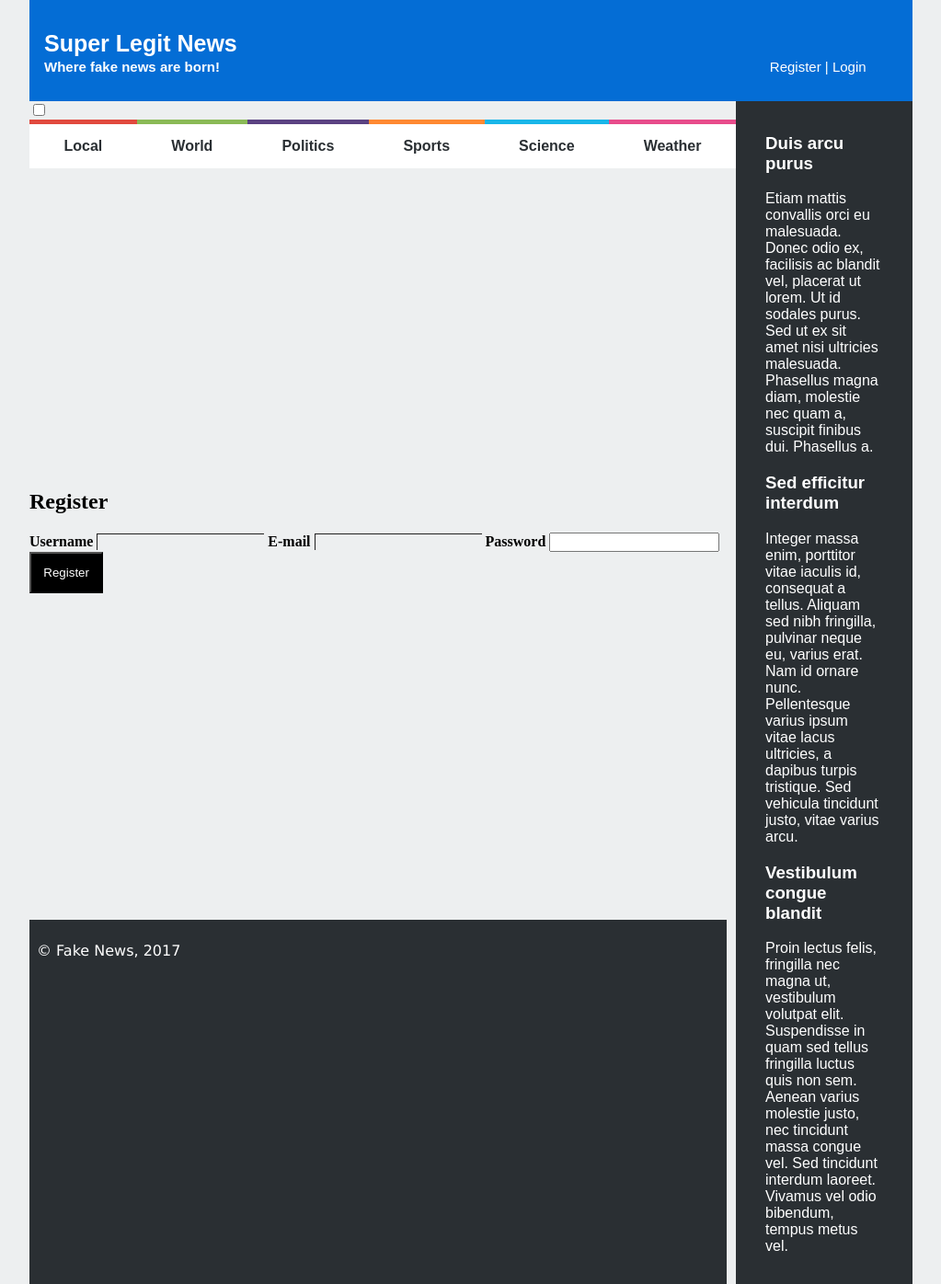
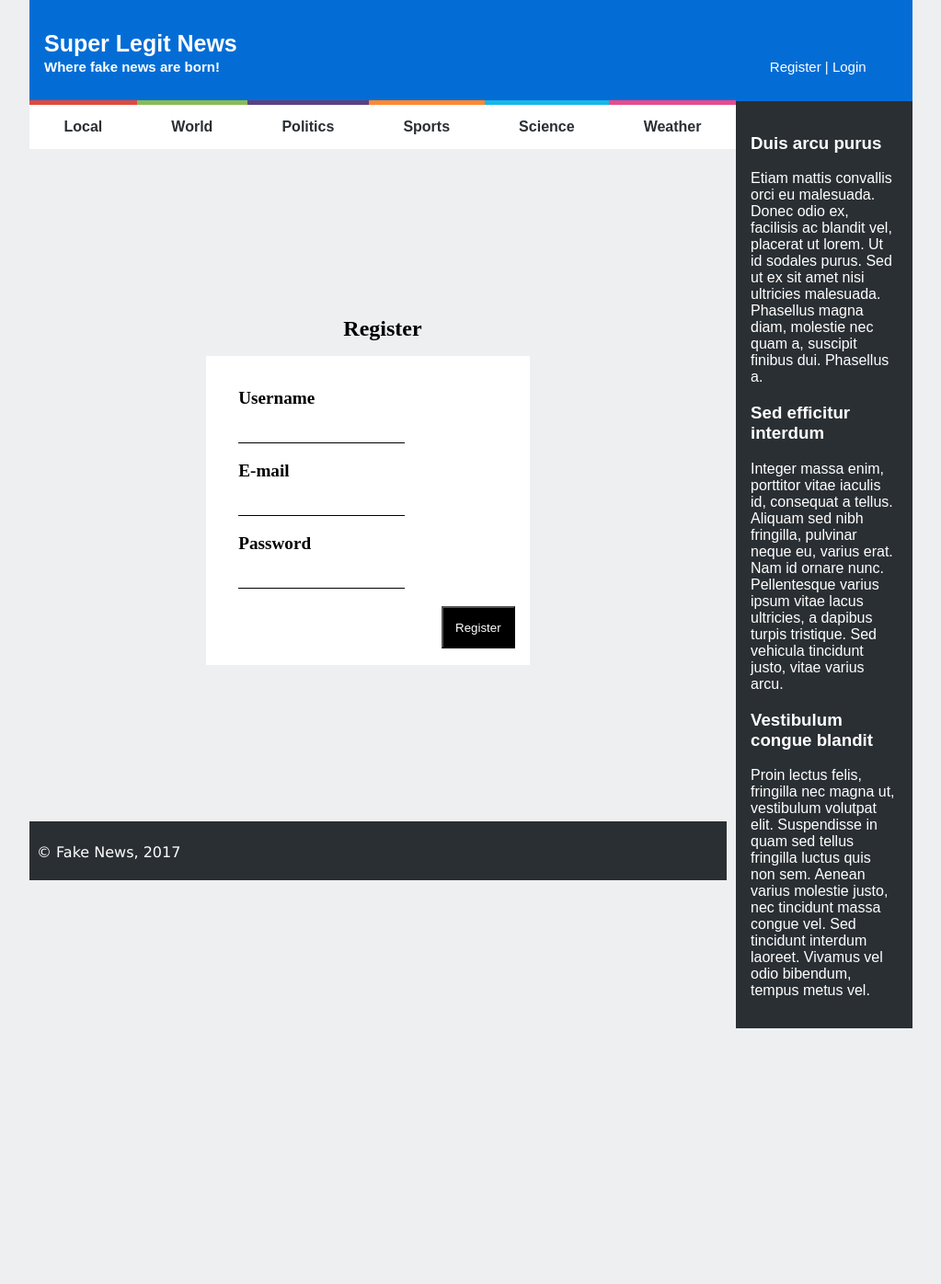
Before and after one commit to TsarkFC/feup-ltw, a PHP site: page /register.html in a window 1280 px wide. Shown: the whole page at 92% size, without its empty margins (128-1151 px from the left). After the commit the page ends 1118 px from the top, so only its background shows below. Run offline with PHP 8.4, Linux system fonts and the light colour scheme.

Commit message:
[TP2] 1.5 form design (needs fixes)

```diff
--- a/TP2/news/forms.css
+++ b/TP2/news/forms.css
@@ -0,0 +1,40 @@
+#register h1, #login h1{
+    margin: 0;
+    text-align: center;
+}
+
+body > footer {
+    height: 3em;
+}
+
+#register form, #login form {
+    display: block;
+    background-color: white;
+    width: 20em;
+    height: 20em;
+    padding: 1em 1em 0 1em;
+    margin: 1em 12em 0 12em;
+}
+
+#register form *, #login form * {
+    display: block;
+    text-align: center;
+}
+
+#register form label, #login form label {
+    font-size: 1.2em;
+    text-align: left;
+    margin: 1em;
+
+}
+
+#register label input, #login label input {
+    border: none;
+    background-color: white;
+    border-bottom: 1px solid black;
+    margin-top: 1.5em;
+}
+
+#register form input[type=submit], #login form input[type=submit]{
+    float: right;
+}
--- a/TP2/news/layout.css
+++ b/TP2/news/layout.css
@@ -7,7 +7,7 @@ body {
     grid-template-areas:
         "header header"
         "list sidebar"
-        ". sidebar"
+        "news sidebar"
         "footer sidebar";
     background-color: #EDEFF0;
 }
@@ -41,6 +41,8 @@ body > footer {
 }
 
 #related {
+    padding-left: 0;
+    padding-right: 0;
     grid-area: sidebar;
 }
 
@@ -57,6 +59,7 @@ body > footer {
 
 #news {
     margin-right: 10px;
+    grid-area: news;
 }
 
 #news article {
--- a/TP2/news/style.css
+++ b/TP2/news/style.css
@@ -59,6 +59,8 @@ body > footer {
 }
 
 #menu ul {
+    position: relative;
+    top: -1.3em;
     margin: 0;
     padding-left: 0;
     list-style-type: none;
```
